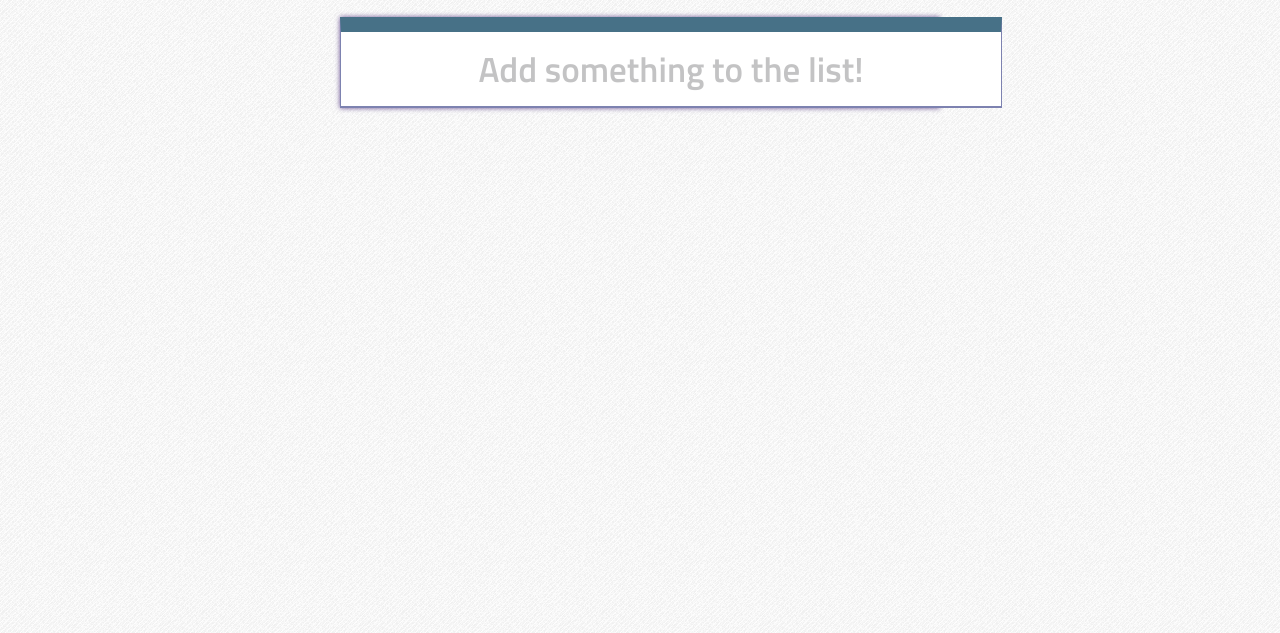
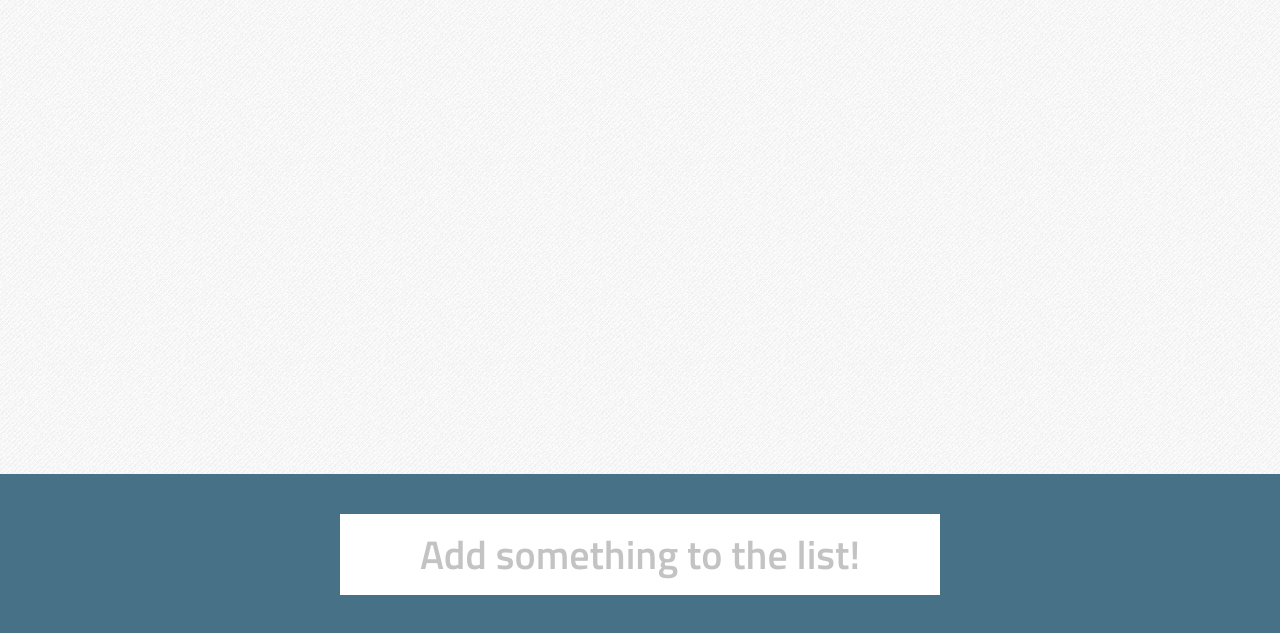
Before and after one commit to mariohsieh/railsbridge-todo-list, a plain HTML site: page index.html in a window 1280 px wide. Shown: the part 165-798 px from the top of the page. Drawn offline with nearby package versions, Linux system fonts and the light colour scheme; no server answers.

Commit message:
moved input box to bottom

```diff
--- a/app.js
+++ b/app.js
@@ -33,6 +33,7 @@ $(document).ready(function() {
     $('#list').empty();
 
     $.get(url, function(data) {
+      console.log(data);
       var items = data.items;
 
       // loop through items and append to list for display
@@ -103,7 +104,7 @@ $(document).ready(function() {
     var item = $(this).parent(),
         itemId = item.attr('data-id');
 
-    $(this).attr('contentEditable', true);
+    //$(this).attr('contentEditable', true);
   });
 
   // deleting an item from list
--- a/index.html
+++ b/index.html
@@ -5,14 +5,10 @@
     <link href='https://fonts.googleapis.com/css?family=Titillium+Web:600' rel='stylesheet' type='text/css'>
     <script src="https://code.jquery.com/jquery-2.1.3.js"></script>
   </head>
-
   <body>
-    <div id="container">
+    <main class="container">
       <h1>Todo List</h1>
       <div id="app">
-        <form id='add-form'>
-          <input id="create" name="itemDescription" type="text" placeholder="Add something to the list!">
-        </form>
         <ul id='list'>
 <!--
           <li class='item' data-id="1">
@@ -37,7 +33,11 @@
         <span class="delete-button">&#10008;</span>
       </li>
     </div>
-
+    <footer>
+      <form id='add-form' class="container">
+        <input id="create" name="itemDescription" type="text" placeholder="Add something to the list!">
+      </form>
+    </footer>
     <script src="app.js"></script>
   </body>
 </html>
--- a/styles.css
+++ b/styles.css
@@ -2,7 +2,7 @@ body {
   background: url('debut_light.png')
 }
 
-#container {
+.container {
   width: 600px;
   font-family: 'Titillium Web', 'Arial', sans-serif;
   font-size: 40px;
@@ -31,12 +31,9 @@ form {
   width: 100%;
   font-family: inherit;
   font-size: inherit;
-  padding: 10px 30px;
-  border-left:    1px  solid #7d82b0;
-  border-right:   1px  solid #7d82b0;
-  border-bottom:  2px  solid #7d82b0;
-  border-top:     15px solid #477187;
+  padding: 10px 0;
   text-align: center;
+  border: none;
 }
 
 
@@ -106,3 +103,11 @@ form {
 #templates {
   display: none
 }
+
+footer {
+  position: fixed;
+  background-color: #477187;
+  right: 0;
+  bottom: 0;
+  left: 0;
+}
```
